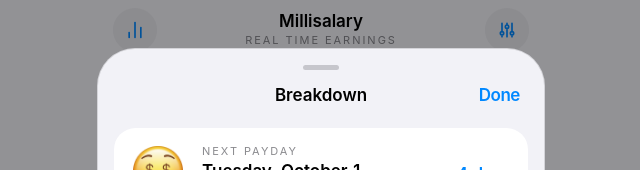
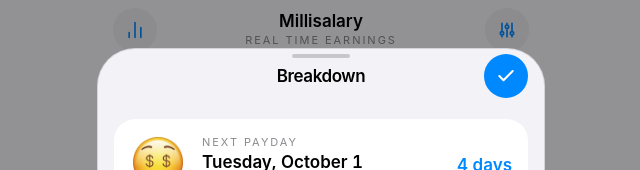
Before and after one commit to nalezhytyi/millisalary, a React (Vite) app: page / in a window 1280 px wide. Both pictures are taken after a click on the button 454 px from the left and 30 px from the top of the page. Shown: the top 170 px of the page, without its empty margins (319-959 px from the left). Built offline with nearby package versions, Linux system fonts and the light colour scheme; no server answers.

Commit message:
feat(sheet): ios 27 grabber and checkmark done button
- grabber 58x4, 5pt from the top, label color at 18%
- 54pt title bar with a 44pt prominent checkmark instead of the done text
- 16pt top padding for the sheet body

```diff
--- a/src/components/Sheet/Sheet.tsx
+++ b/src/components/Sheet/Sheet.tsx
@@ -1,4 +1,5 @@
 import { ReactNode } from 'react'
+import { Check } from 'lucide-react'
 import { Button } from '@/components/ui/button'
 import {
   Drawer,
@@ -37,18 +38,21 @@
         the sheet opens over the app instead of spanning the window; side
         borders mark its edges there (a black sheet on a black page in dark) */}
     <DrawerContent className="mx-auto h-[94dvh] w-full max-w-md bg-background data-[vaul-drawer-direction=bottom]:max-h-[94dvh] data-[vaul-drawer-direction=bottom]:rounded-t-[38px] min-[28rem]:border-x">
-      <div className="grid grid-cols-[1fr_auto_1fr] items-center px-4 pt-2 pb-2">
+      {/* 54pt title bar: the 44pt button item plus 5pt above and below */}
+      <div className="grid h-[54px] shrink-0 grid-cols-[1fr_auto_1fr] items-center px-4 py-[5px]">
         <span />
-        <DrawerTitle className="text-[17px] font-semibold">{title}</DrawerTitle>
+        <DrawerTitle className="text-headline font-semibold">
+          {title}
+        </DrawerTitle>
         <DrawerClose asChild>
-          <Button variant="plain" className="justify-self-end px-2 text-body">
-            Done
+          <Button size="icon" className="justify-self-end" aria-label="Done">
+            <Check strokeWidth={2.5} />
           </Button>
         </DrawerClose>
       </div>
       <DrawerDescription className="sr-only">{description}</DrawerDescription>
 
-      <div className="flex-1 overflow-y-auto px-4 pt-2 pb-[calc(1.5rem+env(safe-area-inset-bottom))]">
+      <div className="flex-1 overflow-y-auto px-4 pt-4 pb-[calc(1.5rem+env(safe-area-inset-bottom))]">
         {children}
       </div>
     </DrawerContent>
--- a/src/components/ui/drawer.tsx
+++ b/src/components/ui/drawer.tsx
@@ -58,7 +58,8 @@
         )}
         {...props}
       >
-        <div className="mx-auto mt-4 hidden h-[5px] w-9 shrink-0 rounded-full bg-muted-foreground/40 group-data-[vaul-drawer-direction=bottom]/drawer-content:block" />
+        {/* iOS 27 grabber: 58×4, 5pt from the top, black/white at 18% */}
+        <div className="absolute top-[5px] left-1/2 hidden h-1 w-[58px] -translate-x-1/2 rounded-full bg-foreground/[0.18] group-data-[vaul-drawer-direction=bottom]/drawer-content:block" />
         {children}
       </DrawerPrimitive.Content>
     </DrawerPortal>
--- a/tasks/004-ios27-ui.md
+++ b/tasks/004-ios27-ui.md
@@ -76,14 +76,19 @@
 - Курсор-вказівник на кнопках зберігся
 
 ### Epic 3: Хром шита
-**Status:** pending
+**Status:** approved
 
 **Description:** Великий шит у формі iOS 27. Верхній радіус 38pt уже зроблено.
 
 **Subtasks:**
-- [ ] Грабер 58×4, пігулка, 5pt від верху, колір `windowGrabber` (чорний / білий 18%)
-- [ ] Рядок заголовка 54pt: заголовок 17 semibold по центру, праворуч кругла prominent-кнопка ✓ 44pt (`aria-label="Done"`), ліворуч нічого
-- [ ] Відступи тіла 16pt зверху й з боків
+- [x] Грабер 58×4, пігулка, 5pt від верху, колір `windowGrabber` (чорний / білий 18%)
+- [x] Рядок заголовка 54pt: заголовок 17 semibold по центру, праворуч кругла prominent-кнопка ✓ 44pt (`aria-label="Done"`), ліворуч нічого
+- [x] Відступи тіла 16pt зверху й з боків
+
+**Нотатки:**
+- Грабер у `ui/drawer.tsx` позиціонований абсолютно (`top-[5px]`), тому не додає висоти: рядок заголовка 54pt = кнопка 44pt + по 5pt зверху й знизу.
+- Заголовок шита — `text-headline font-semibold`; ✓ — `Button size="icon"` (prominent) з `aria-label="Done"`.
+- Перевірку в iOS standalone на симуляторі не робив — лишається на епік 7 (структуру шита й правила `index.css` не чіпав).
 
 **Acceptance criteria:**
 - Settings і Breakdown мають новий грабер і ✓; закриття працює через ✓, свайп униз і Esc
@@ -158,3 +163,6 @@
 - 2026-10-30 — Epic 1 committed (`fa7e1b2`)
 - 2026-10-30 — Epic 2 work complete, awaiting approval
 - 2026-10-30 — Epic 2 approved
+- 2026-10-30 — Epic 2 committed (`68b7b1e`)
+- 2026-10-30 — Epic 3 work complete, awaiting approval
+- 2026-10-30 — Epic 3 approved
```
